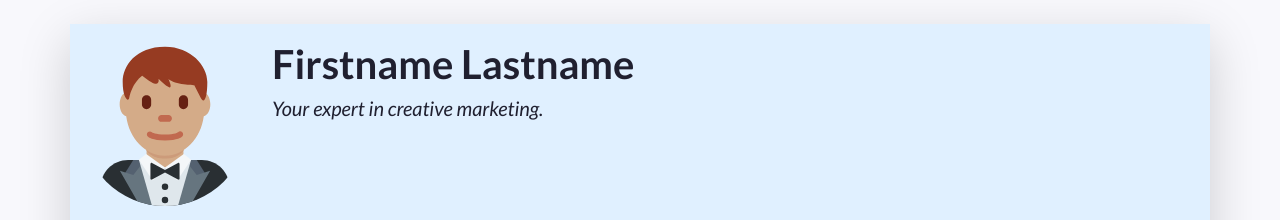
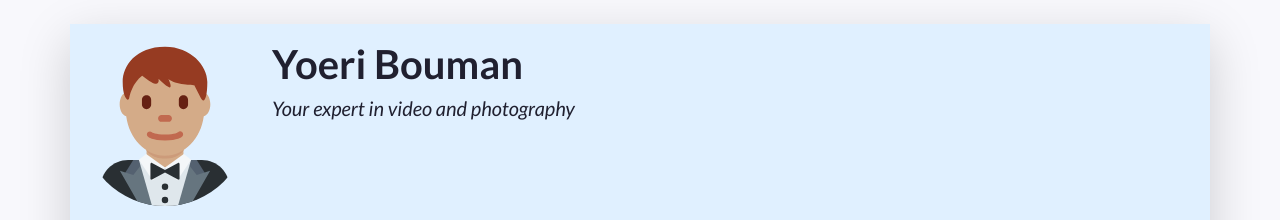
Before and after one commit to Yoeribo/mycv, a plain HTML site: page index.html in a window 1280 px wide. Shown: the top 220 px of the page. Drawn offline with nearby package versions, Linux system fonts and the light colour scheme.

Commit message:
Added name

```diff
--- a/index.html
+++ b/index.html
@@ -49,8 +49,8 @@
           A container to wrap around your name and tagline. Full-width at small size, then columns of increasing size.
         -->
         <div class="col-12 col-sm-8 col-md-9 col-lg-10 my-3 header-content">
-          <h1 class="fw-bolder">Firstname Lastname</h1>
-          <h5 class="fst-italic tagline">Your expert in creative marketing.</h5>
+          <h1 class="fw-bolder">Yoeri Bouman</h1>
+          <h5 class="fst-italic tagline">Your expert in video and photography</h5>
         </div>
       </header>
 
```
